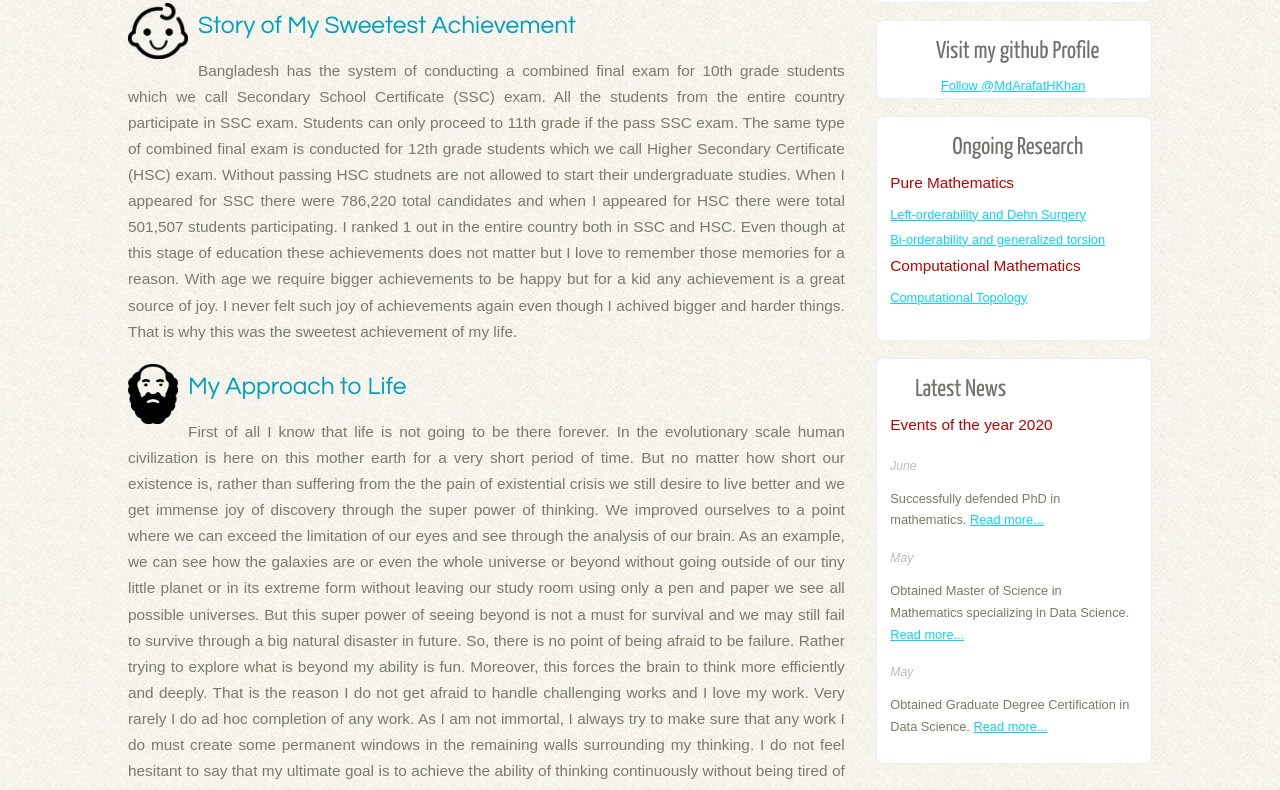
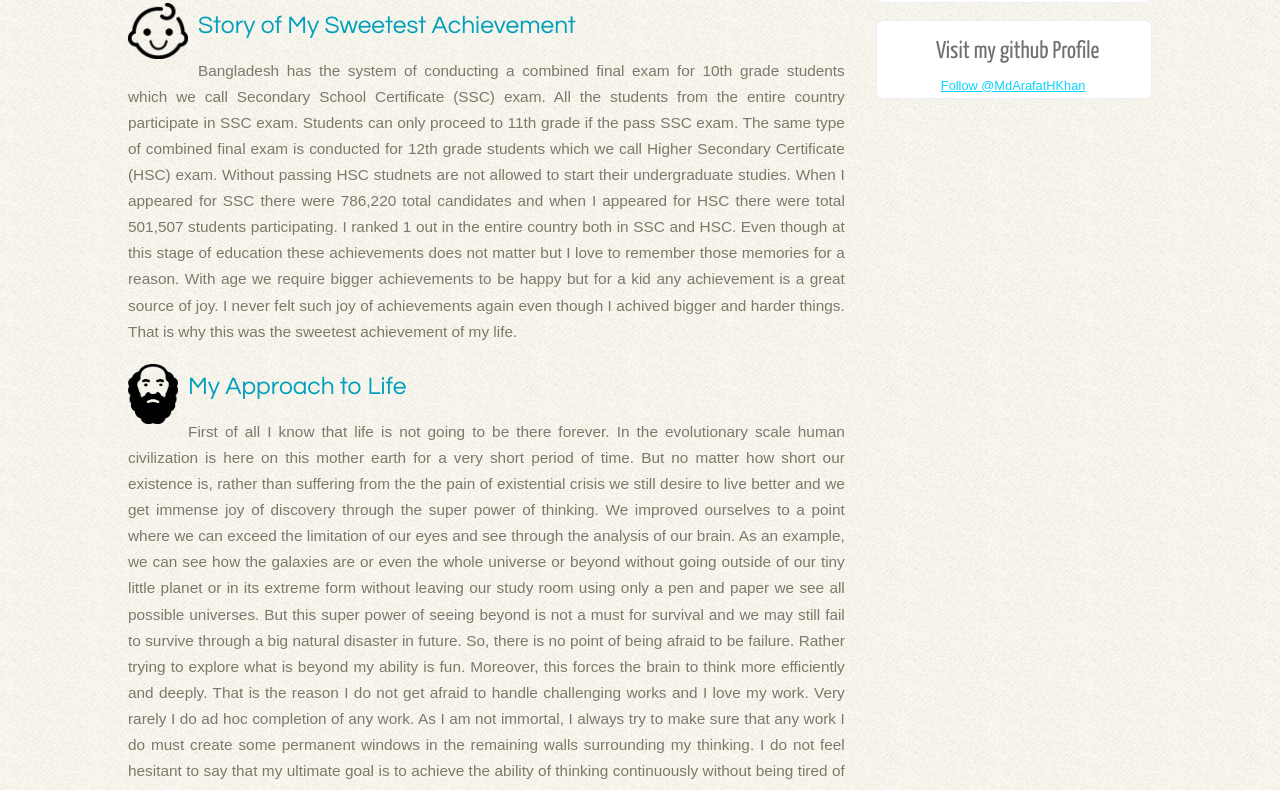
Before and after one commit to MdArafatHKhan/Introducing-Myself-and-My-Works, a plain HTML site: page index.html in a window 1280 px wide. Shown: the part 666-1456 px from the top of the page. Drawn offline with Linux system fonts and the light colour scheme.

Commit message:
Firts test commit

```diff
--- a/index.html
+++ b/index.html
@@ -96,7 +96,7 @@
           <!-- Place this tag in your head or just before your close body tag. -->
           <script async defer src="https://buttons.github.io/buttons.js"></script>
         </div>
-        <div class="sidebar">
+        <!-- <div class="sidebar">
           <h3 style="text-align: center;">Ongoing Research</h3>
           <h4>Pure Mathematics</h4>
           <div style="padding-top: 10px;">
@@ -108,8 +108,8 @@
           <div style="padding-top: 10px; padding-bottom: 10px;"><a href="computationaltopology.html">Computational
               Topology</a></div>
           </p>
-        </div>
-        <div class="sidebar">
+        </div> -->
+        <!-- <div class="sidebar">
           <h3>Latest News</h3>
           <h4>Events of the year 2020</h4>
           <p></p>
@@ -121,7 +121,7 @@
           <h5>May</h5>
           <p>Obtained Graduate Degree Certification in Data Science. <a href="gsdatascience.html">Read
               more...</a></p>
-        </div>
+        </div> -->
 
       </div>
       <div class="content">
```
